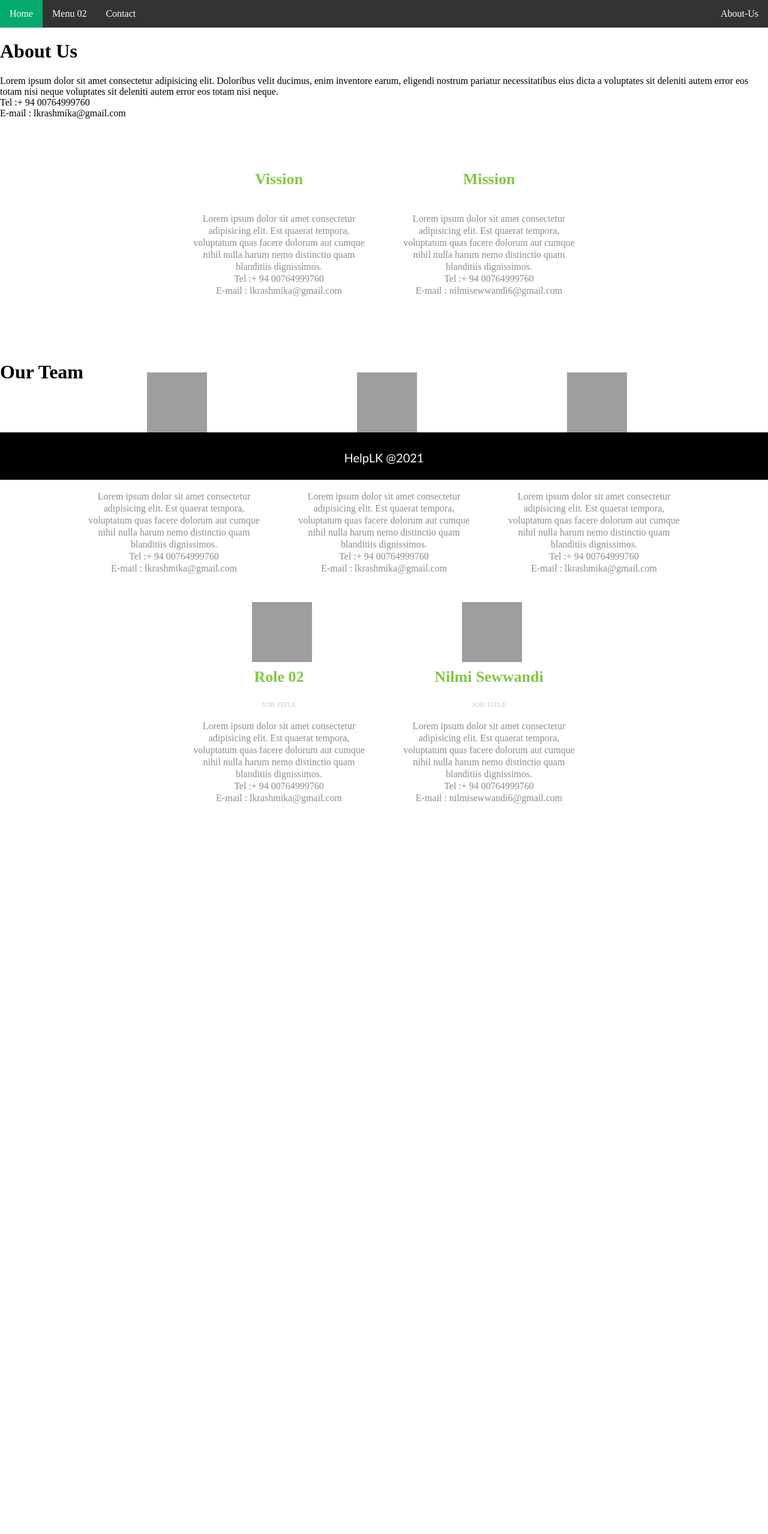
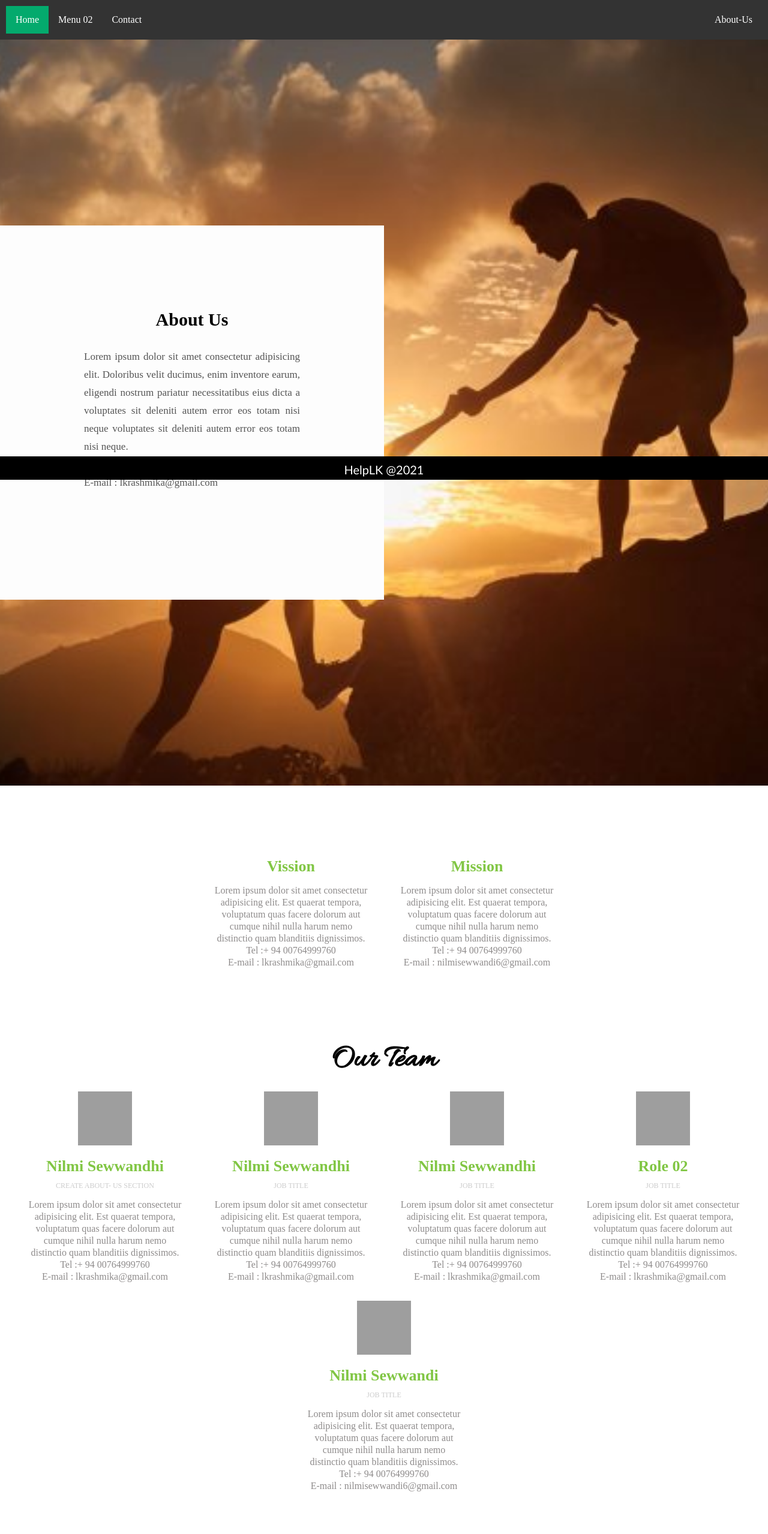
Before and after one commit to naveendperera/WAD-Assignment, a PHP site: the page made by about us.html in a window 1280 px wide. Shown: the whole page at 60% size. Before the commit the page ends 1340 px from the top, so only its background shows below. Run offline with PHP 8.4, Linux system fonts and the light colour scheme; grey boxes are pictures that could not be loaded.

Commit message:
Change Some Parts

```diff
--- a/css/style.css
+++ b/css/style.css
@@ -1,11 +1,18 @@
+@import url('https://fonts.googleapis.com/css?family=Allura|Josefin+Sans');
 
-body {margin: 0;}
+*{
+  margin: 0;
+  padding: 0;
+  box-sizing: border-box;
+}
+body {margin: 0;
+}
 
 ul.topnav {
   position: sticky;
   list-style-type: none;
   margin: 0;
-  padding: 0;
+  padding: 10px;
   overflow: hidden;
   background-color: #333;
 }
@@ -19,6 +26,47 @@ ul.topnav li a {
   padding: 14px 16px;
   text-decoration: none;
 }
+.about{
+    background: url(img/image1.jpg) no-repeat center;
+    background-size: 150%;
+    background-color: black;
+    overflow: hidden;
+    padding: 310px 0;
+}
+.inner-section{
+    width: 50%;
+    height: 50%;
+    float: center;
+    background-color: #fdfdfd;
+    padding: 140px;
+}
+
+.inner-section h1{
+  text-align: center;
+    margin-bottom: 30px;
+    font-size: 30px;
+    font-weight: 900;
+}
+.text{
+  align-content: center;
+    font-size: 17px;
+    color: #545454;
+    line-height: 30px;
+    text-align: justify;
+    margin-bottom: 40px;
+}
+
+.wrapper{
+  margin-top: 50px;
+}
+
+.wrapper h1{
+  font-family: 'Allura', cursive;
+  font-size: 52px;
+  margin-bottom: 60px;
+  text-align: center;
+}
+
 .team{
   display: flex;
   justify-content: center;
```
